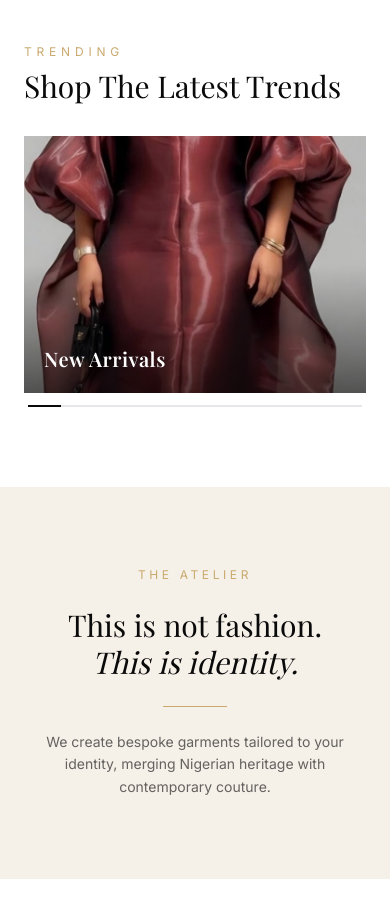
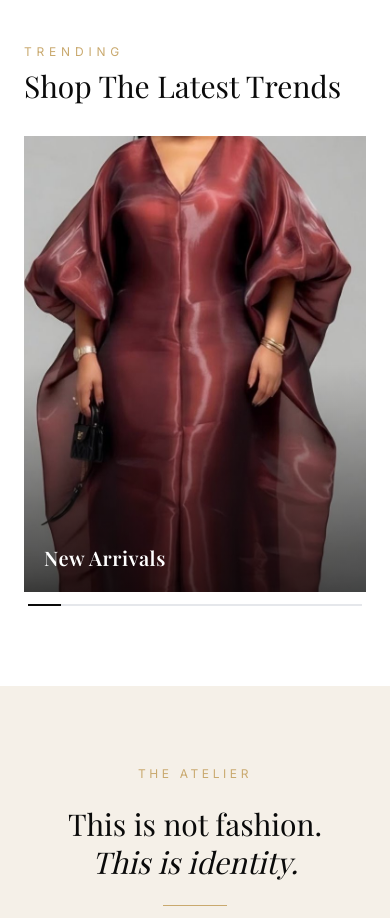
Before and after one commit to mederhoo-script/MRM, a Next.js app: page / in a window 390 px wide. Shown: the part 920-1838 px from the top of the page. Built offline with nearby package versions, Linux system fonts and the light colour scheme; a web font is replaced by a local one.

Commit message:
Fix TrendingCarousel: reachable last image and correct portrait aspect ratio
Co-authored-by: mederhoo-script <133251935+mederhoo-script@users.noreply.github.com>

```diff
--- a/components/TrendingCarousel.tsx
+++ b/components/TrendingCarousel.tsx
@@ -83,8 +83,6 @@ const SWIPE_THRESHOLD = 40;
 const TOTAL = BANNERS.length;
 
 export default function TrendingCarousel() {
-  const maxOffset = TOTAL - VISIBLE_DESKTOP;
-
   const [offset, setOffset] = useState(0);
   const [dragDelta, setDragDelta] = useState(0);
   const [isMobile, setIsMobile] = useState(false);
@@ -99,6 +97,15 @@ export default function TrendingCarousel() {
     window.addEventListener('resize', update);
     return () => window.removeEventListener('resize', update);
   }, []);
+
+  // How many items are visible at once
+  const visibleCount = isMobile ? 1 : VISIBLE_DESKTOP;
+  const maxOffset = TOTAL - visibleCount;
+
+  // When mobile/desktop switches, clamp current offset so it stays valid
+  useEffect(() => {
+    setOffset(o => Math.min(o, maxOffset));
+  }, [maxOffset]);
 
   const clamp = useCallback(
     (v: number) => Math.max(0, Math.min(maxOffset, v)),
@@ -135,11 +142,10 @@ export default function TrendingCarousel() {
     }
   };
 
-  const slideWidthPct = isMobile ? 100 : 100 / VISIBLE_DESKTOP;
+  const slideWidthPct = 100 / visibleCount;
   const translateX = `calc(${-offset * slideWidthPct}% + ${dragDelta}px)`;
 
-  const progressWidth =
-    ((offset + (isMobile ? 1 : VISIBLE_DESKTOP)) / TOTAL) * 100;
+  const progressWidth = ((offset + visibleCount) / TOTAL) * 100;
 
   return (
     <div>
@@ -165,10 +171,11 @@ export default function TrendingCarousel() {
             <Link
               key={i}
               href={b.href}
-              className="flex-shrink-0 w-full md:w-1/2 relative overflow-hidden group block"
+              className="flex-shrink-0 relative overflow-hidden group block"
+              style={{ width: `${slideWidthPct}%` }}
               draggable={false}
             >
-              <div className="aspect-[4/3] md:aspect-[3/2] relative overflow-hidden">
+              <div className="aspect-[3/4] relative overflow-hidden">
                 <Image
                   src={b.image}
                   alt={b.label}
@@ -180,7 +187,7 @@ export default function TrendingCarousel() {
                 />
               </div>
               {/* Label overlay */}
-              <div className="absolute inset-0 bg-gradient-to-t from-black/55 via-transparent to-transparent flex items-end p-5 md:p-7">
+              <div className="absolute inset-0 bg-gradient-to-t from-black/60 via-transparent to-transparent flex items-end p-5 md:p-7">
                 <p className="font-playfair text-xl font-semibold text-white tracking-wide">
                   {b.label}
                 </p>
@@ -220,7 +227,7 @@ export default function TrendingCarousel() {
       <div className="h-[2px] bg-gray-200 mt-3 mx-1 relative">
         <div
           className="absolute top-0 left-0 h-full bg-brand-black transition-all duration-300"
-          style={{ width: `${progressWidth}%` }}
+          style={{ width: `${Math.min(progressWidth, 100)}%` }}
         />
       </div>
     </div>
```
